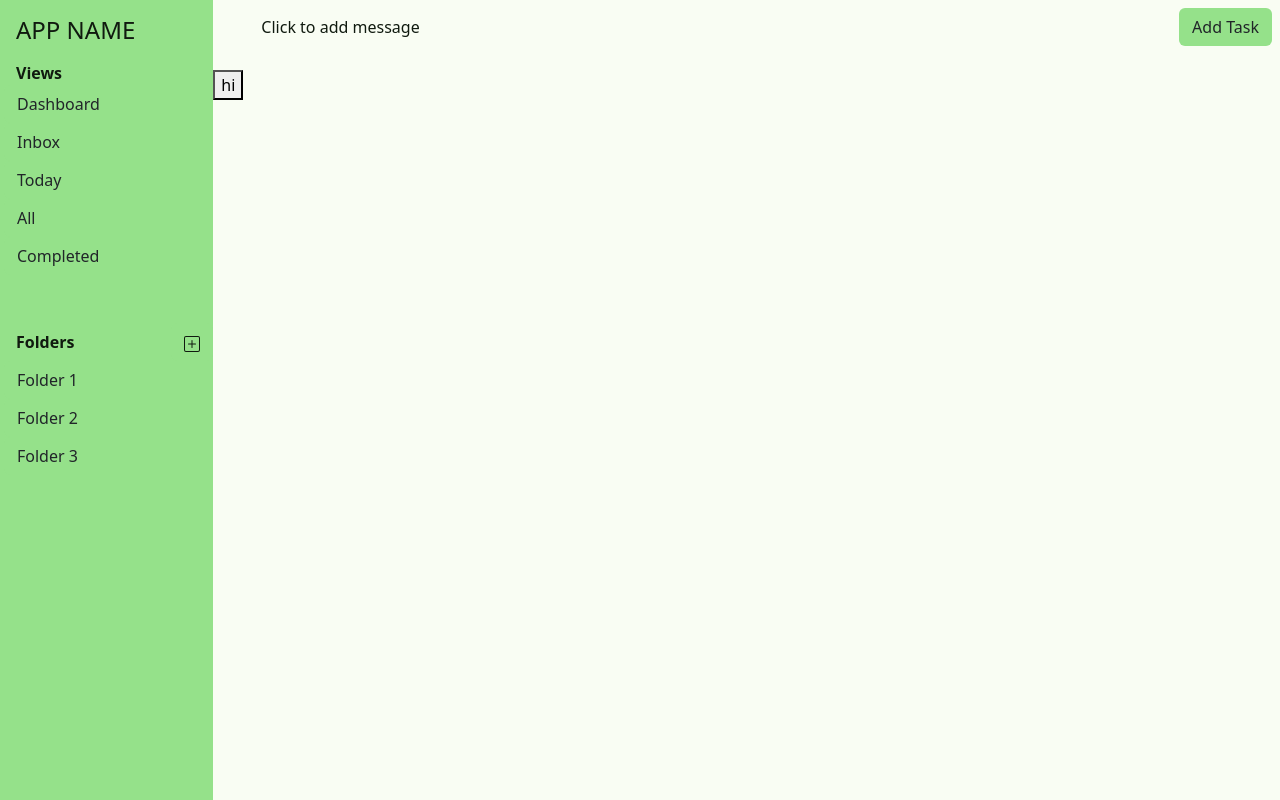
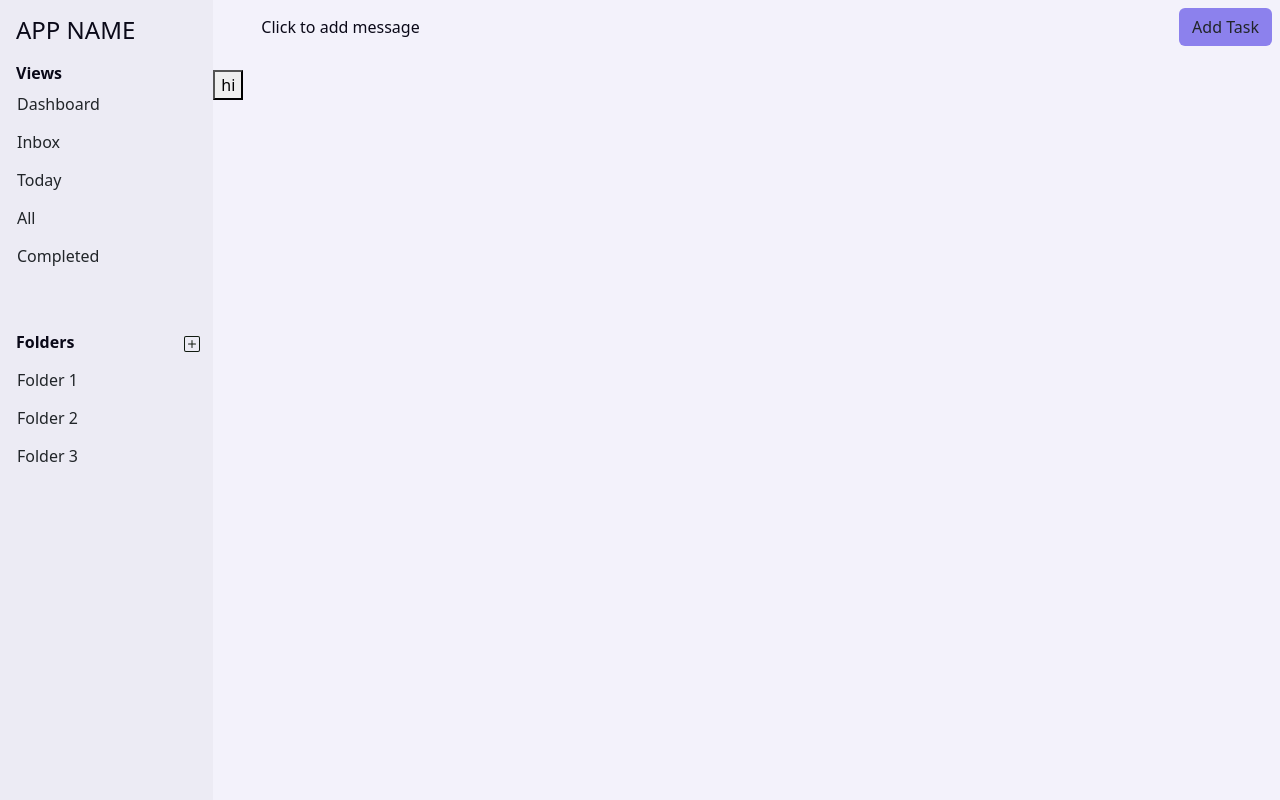
Before and after one commit to Kenref/gamified-todo-app, a React (Vite) app: page / in a window 1280 px wide. Built offline with nearby package versions, Linux system fonts and the light colour scheme.

Commit message:
changed colour theme

```diff
--- a/App.css
+++ /dev/null
@@ -1,36 +0,0 @@
-/* change this to be a css module */
-
-:root {
-	--text: #101a0f;
-	--background: #f9fdf3;
-	--primary: #60c351;
-	--secondary: #95e18a;
-	--accent: #68e156;
-}
-/* colour pallate added here for easy changing */
-body {
-	color: var(--text);
-}
-
-.sidebar-colour {
-	background-color: var(--secondary);
-}
-
-.background-colour {
-	/* background-color: #f3f9f2; */
-	background-color: var(--background);
-}
-
-.accent-colour {
-	background-color: #68e156;
-}
-
-.btn {
-	text-align: start;
-	background-color: var(--secondary);
-	transition: background-color 0.3s;
-}
-
-.btn:hover {
-	background-color: var(--primary);
-}
--- /dev/null
+++ b/global-styles.css
@@ -0,0 +1,47 @@
+/* change this to be a css module */
+
+:root {
+	--text: #0a0918;
+	--background: #f3f2fb;
+	--dark-background: #ecebf4;
+	--primary: #3d2dd3;
+	--secondary: #8c81ed;
+	--accent: #5e4eef;
+}
+/* colour pallate added here for easy changing */
+body {
+	color: var(--text);
+}
+
+.sidebar-colour {
+	background-color: var(--dark-background);
+}
+
+.background-colour {
+	background-color: var(--background);
+}
+
+.accent-colour {
+	background-color: var(--accent);
+}
+
+.custom-task-colour {
+	background-color: var(--dark-background);
+}
+
+.btn {
+	text-align: start;
+	transition: background-color 0.3s;
+}
+
+.btn:hover {
+	background-color: var(--secondary);
+}
+
+.navbar-add-button {
+	background-color: var(--secondary);
+}
+
+.navbar-add-button:hover {
+	background-color: var(--accent);
+}
--- a/src/components/IndividualTodo.jsx
+++ b/src/components/IndividualTodo.jsx
@@ -28,10 +28,7 @@ function IndividualTodo({ task, deleteTask, setTasks, tasks }) {
 	}, []);
 
 	return (
-		<li
-			className="list-group-item d-flex justify-content-between align-items-start"
-			style={{ backgroundColor: "#f9fdf3" }}
-		>
+		<li className="list-group-item d-flex justify-content-between align-items-start custom-task-colour">
 			{/*change the style of this checkbox (copy pasted)  */}
 			<input
 				className="form-check-input me-1"
--- a/src/main.jsx
+++ b/src/main.jsx
@@ -2,7 +2,7 @@ import React from "react";
 import ReactDOM from "react-dom/client";
 import App from "./App.jsx";
 import "bootstrap/dist/css/bootstrap.css";
-import "../App.css";
+import "../global-styles.css";
 
 ReactDOM.createRoot(document.getElementById("root")).render(
 	<React.StrictMode>
--- a/src/sections/NavBar.jsx
+++ b/src/sections/NavBar.jsx
@@ -96,7 +96,10 @@ function NavBar({ navBarMessage, setNavBarMessage, tasks, setTasks, folders }) {
 					navBarMessage={navBarMessage}
 					setNavBarMessage={setNavBarMessage}
 				/>
-				<button className="btn" onClick={() => setShowModal(!showModal)}>
+				<button
+					className="btn navbar-add-button"
+					onClick={() => setShowModal(!showModal)}
+				>
 					Add Task
 				</button>
 				{showModal && (
```
